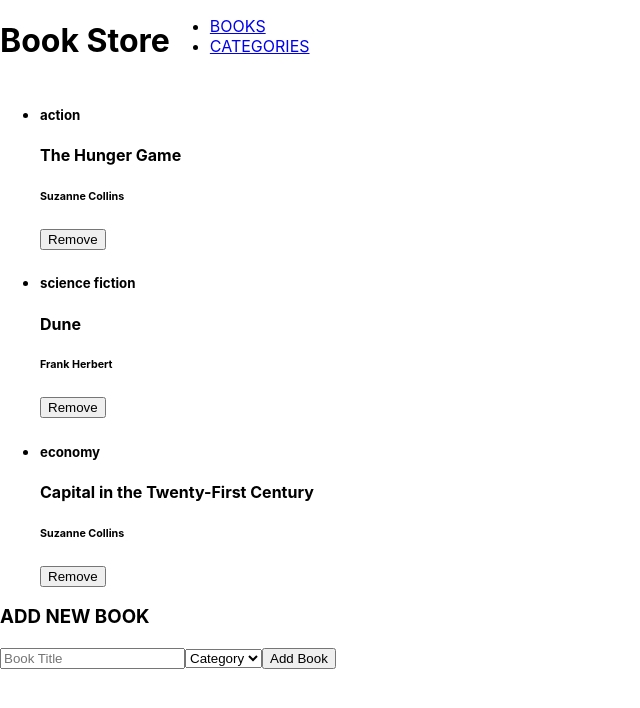
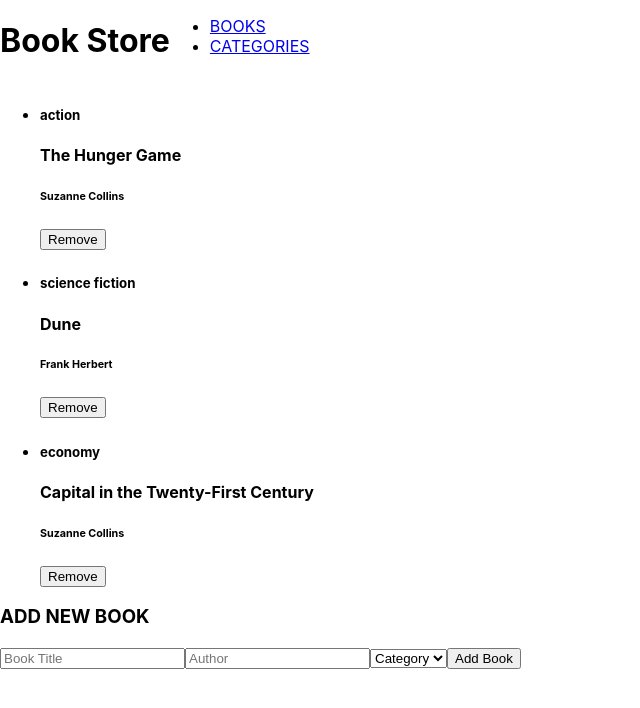
Before and after one commit to gdumani/bkstr, a React (Create React App) app: page / in a window 1280 px wide. Shown: the top 708 px of the page, without its empty margins (0-640 px from the left). Built offline with nearby package versions, Linux system fonts and the light colour scheme.

Commit message:
add categories empty array to categories state slice

```diff
--- a/src/components/AddBook.jsx
+++ b/src/components/AddBook.jsx
@@ -5,6 +5,7 @@ const Addbook = () => (
     <h3>ADD NEW BOOK</h3>
     <form>
       <input type="text" placeholder="Book Title" />
+      <input type="text" placeholder="Author" />
       <select id="category" name="category">
         <option value="Category" defaultValue={0}>Category</option>
       </select>
--- a/src/redux/categories/categoriesSlice.js
+++ b/src/redux/categories/categoriesSlice.js
@@ -1,6 +1,7 @@
 import { createSlice } from '@reduxjs/toolkit';
 
 const initialState = {
+  categories: [],
 
 };
 
```
